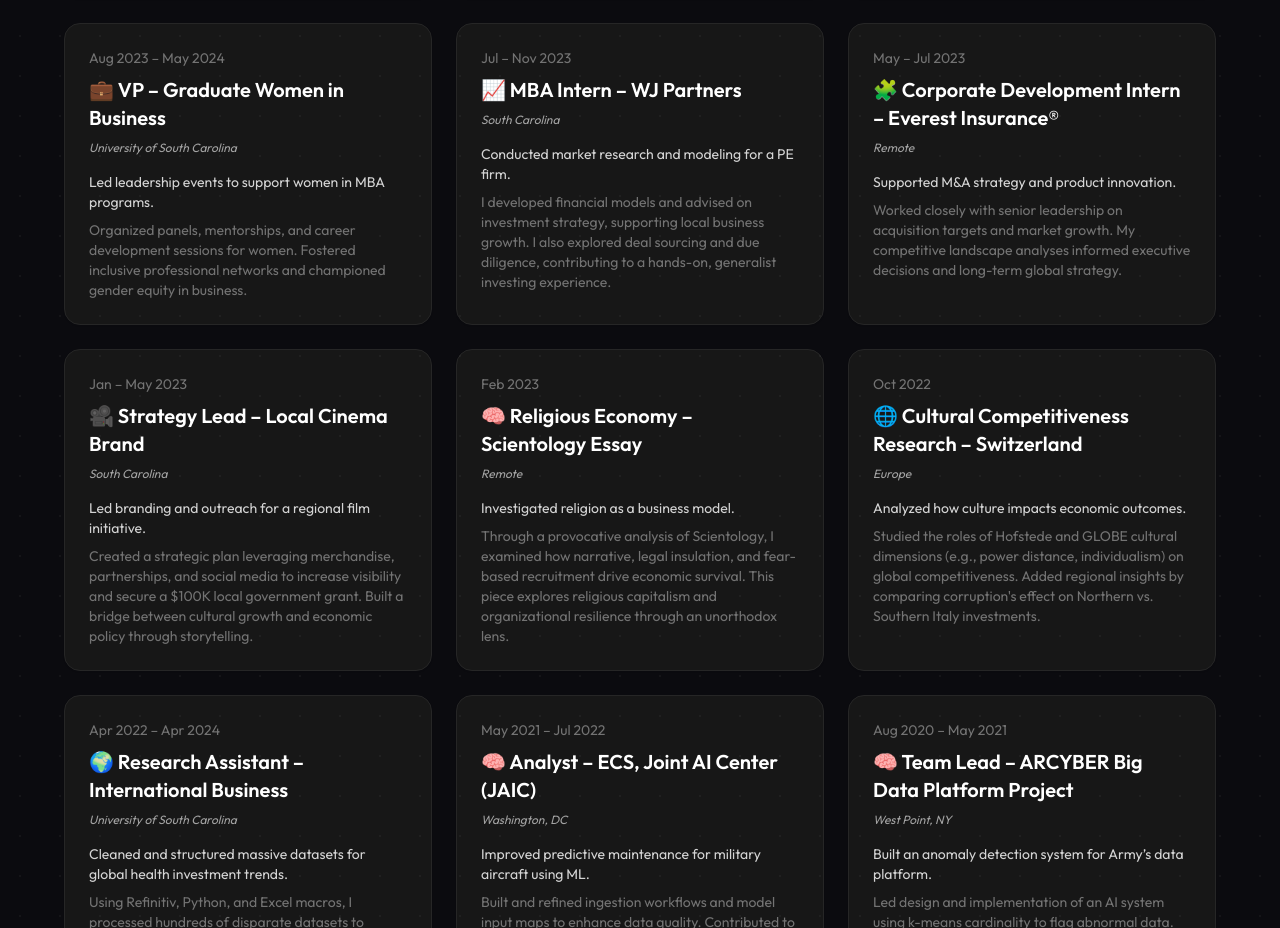
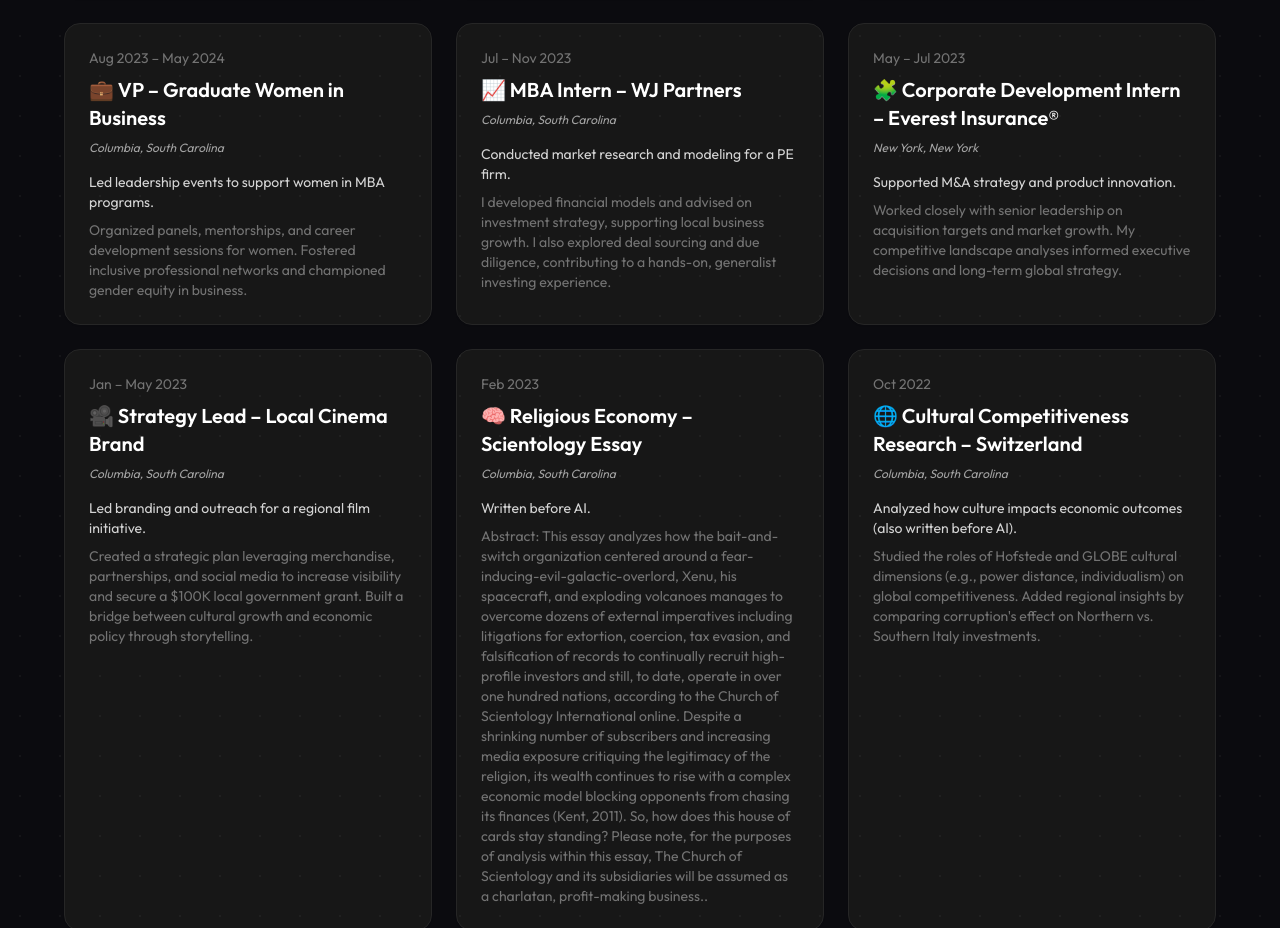
Before and after one commit to katiebaumeister/nextjspractice, a Next.js app in the folder portfolio/: page /projects in a window 1280 px wide. Shown: the part 544-1472 px from the top of the page. Built offline with nearby package versions, Linux system fonts and the light colour scheme.

Commit message:
Update projectsData.js

```diff
--- a/portfolio/data/projectsData.js
+++ b/portfolio/data/projectsData.js
@@ -1,16 +1,16 @@
 export const projectsData = [
   {
     emoji: "⚙️",
-    title: "AI Developer – Booz Allen Hamilton",
-    location: "Remote",
+    title: "Developer – Booz Allen Hamilton",
+    location: "Washington, DC",
     dates: "May 2024 – Present",
     short: "Automating military workflows using Power Platform and Automate.",
     long: "I build modern replacements for legacy Army systems using Microsoft Power Platform. My solutions integrate cloud services into mission workflows, streamlining operations for strategic defense clients."
   },
   {
     emoji: "🖥️",
-    title: "Technical Workflow Automation – Booz Allen (internal)",
-    location: "Remote",
+    title: "Technical Workflow Automation",
+    location: "Washington, DC",
     dates: "Jul 2024",
     short: "Automated mass PDF conversion using PowerShell.",
     long: "Designed a script to convert hundreds of PowerPoint decks to PDFs for internal reporting. Developed process automation skills, optimized legacy data practices, and supported firm-wide knowledge management."
@@ -26,7 +26,7 @@
   {
     emoji: "💼",
     title: "VP – Graduate Women in Business",
-    location: "University of South Carolina",
+    location: "Columbia, South Carolina",
     dates: "Aug 2023 – May 2024",
     short: "Led leadership events to support women in MBA programs.",
     long: "Organized panels, mentorships, and career development sessions for women. Fostered inclusive professional networks and championed gender equity in business."
@@ -34,7 +34,7 @@
   {
     emoji: "📈",
     title: "MBA Intern – WJ Partners",
-    location: "South Carolina",
+    location: "Columbia, South Carolina",
     dates: "Jul – Nov 2023",
     short: "Conducted market research and modeling for a PE firm.",
     long: "I developed financial models and advised on investment strategy, supporting local business growth. I also explored deal sourcing and due diligence, contributing to a hands-on, generalist investing experience."
@@ -42,7 +42,7 @@
   {
     emoji: "🧩",
     title: "Corporate Development Intern – Everest Insurance®",
-    location: "Remote",
+    location: "New York, New York",
     dates: "May – Jul 2023",
     short: "Supported M&A strategy and product innovation.",
     long: "Worked closely with senior leadership on acquisition targets and market growth. My competitive landscape analyses informed executive decisions and long-term global strategy."
@@ -50,7 +50,7 @@
   {
     emoji: "🎥",
     title: "Strategy Lead – Local Cinema Brand",
-    location: "South Carolina",
+    location: "Columbia, South Carolina",
     dates: "Jan – May 2023",
     short: "Led branding and outreach for a regional film initiative.",
     long: "Created a strategic plan leveraging merchandise, partnerships, and social media to increase visibility and secure a $100K local government grant. Built a bridge between cultural growth and economic policy through storytelling."
@@ -58,23 +58,23 @@
   {
     emoji: "🧠",
     title: "Religious Economy – Scientology Essay",
-    location: "Remote",
+    location: "Columbia, South Carolina",
     dates: "Feb 2023",
-    short: "Investigated religion as a business model.",
-    long: "Through a provocative analysis of Scientology, I examined how narrative, legal insulation, and fear-based recruitment drive economic survival. This piece explores religious capitalism and organizational resilience through an unorthodox lens."
+    short: "Written before AI.",
+    long: "Abstract: This essay analyzes how the bait-and-switch organization centered around a fear-inducing-evil-galactic-overlord, Xenu, his spacecraft, and exploding volcanoes manages to overcome dozens of external imperatives including litigations for extortion, coercion, tax evasion, and falsification of records to continually recruit high-profile investors and still, to date, operate in over one hundred nations, according to the Church of Scientology International online. Despite a shrinking number of subscribers and increasing media exposure critiquing the legitimacy of the religion, its wealth continues to rise with a complex economic model blocking opponents from chasing its finances (Kent, 2011). So, how does this house of cards stay standing? Please note, for the purposes of analysis within this essay, The Church of Scientology and its subsidiaries will be assumed as a charlatan, profit-making business.."
   },
   {
     emoji: "🌐",
     title: "Cultural Competitiveness Research – Switzerland",
-    location: "Europe",
+    location: "Columbia, South Carolina",
     dates: "Oct 2022",
-    short: "Analyzed how culture impacts economic outcomes.",
+    short: "Analyzed how culture impacts economic outcomes (also written before AI).",
     long: "Studied the roles of Hofstede and GLOBE cultural dimensions (e.g., power distance, individualism) on global competitiveness. Added regional insights by comparing corruption's effect on Northern vs. Southern Italy investments."
   },
   {
     emoji: "🌍",
     title: "Research Assistant – International Business",
-    location: "University of South Carolina",
+    location: "Columbia, South Carolina",
     dates: "Apr 2022 – Apr 2024",
     short: "Cleaned and structured massive datasets for global health investment trends.",
     long: "Using Refinitiv, Python, and Excel macros, I processed hundreds of disparate datasets to surface investment success patterns. My work helped shape strategic decisions for a private health-tech fund, blending analytics with human-centered investment logic."
@@ -90,7 +90,7 @@
   {
     emoji: "🧠",
     title: "Team Lead – ARCYBER Big Data Platform Project",
-    location: "West Point, NY",
+    location: "West Point, New York",
     dates: "Aug 2020 – May 2021",
     short: "Built an anomaly detection system for Army’s data platform.",
     long: "Led design and implementation of an AI system using k-means cardinality to flag abnormal data. Combined backend (JSON API) and frontend (Node.js) systems to make military data usable by non-experts. Solved problems of scale, clarity, and accessibility."
@@ -98,7 +98,7 @@
   {
     emoji: "🧭",
     title: "Executive Officer",
-    location: "West Point, NY",
+    location: "West Point, New York",
     dates: "Jan – May 2021",
     short: "Second in command, ensured staff executed commander’s intent.",
     long: "I oversaw all unit-level staff operations, delegated assignments, managed timelines, and delivered actionable feedback. The experience sharpened my strategic coordination skills and deepened my understanding of chain-of-command dynamics."
@@ -106,7 +106,7 @@
   {
     emoji: "🧪",
     title: "Individual Research Project – Disease Detection with ML",
-    location: "West Point, NY",
+    location: "West Point, New York",
     dates: "Aug – Dec 2020",
     short: "Used machine learning to identify biological patterns in disease.",
     long: "Modeled biological markers using a multilabel transformation and support vector classifier. I achieved .02334 logistic loss on a Kaggle-based problem. The experience taught me the technical rigor of ML and the promise of algorithmic precision in medical research."
@@ -114,7 +114,7 @@
   {
     emoji: "📋",
     title: "Administrative Officer",
-    location: "West Point, NY",
+    location: "West Point, New York",
     dates: "Aug – Dec 2020",
     short: "Managed reports and rosters for a cadet company.",
     long: "I led company-level reporting and roster logistics, mastering operational management under strict military standards. This role taught me consistency, documentation rigor, and how information flow affects mission readiness."
@@ -122,7 +122,7 @@
   {
     emoji: "🏃",
     title: "Sexual Harassment & Assault Response Officer",
-    location: "West Point, NY",
+    location: "West Point, New York",
     dates: "Jan – May 2020",
     short: "Founded “Run for Resources” to humanize campus reporting systems.",
     long: "I designed a campus-wide initiative to demystify and destigmatize crisis reporting. By pairing physical activity with open discussions, we transformed impersonal systems into approachable support pathways — reinforcing community and trust."
@@ -130,7 +130,7 @@
   {
     emoji: "📰",
     title: "Editor – Domestic Affairs Forum",
-    location: "West Point, NY",
+    location: "West Point, New York",
     dates: "Aug 2019 – May 2021",
     short: "Created newsletters, participated in global policy trips, and edited content.",
     long: "I curated and disseminated global affairs insights, led publication cycles, and participated in high-level civil-military dialogue. Highlights include meeting Lester Holt at NBC Studios and analyzing Canadian civil-military frameworks. This deepened my understanding of media responsibility, soft power, and international policy."
@@ -138,7 +138,7 @@
   {
     emoji: "🎖️",
     title: "Platoon Leader – Summer Garrison Unit",
-    location: "West Point, NY",
+    location: "West Point, New York",
     dates: "June – Aug 2019",
     short: "Managed garrison operations and logistics as a summer PL.",
     long: "Led a summer cadet garrison unit, responsible for coordinating in/out processing, overseeing training material logistics, and supporting the operational rhythm of a military post. Developed logistical precision and people leadership under real constraints."
```
